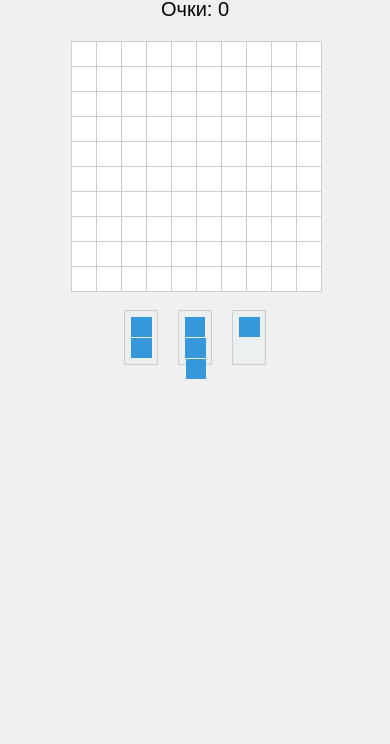
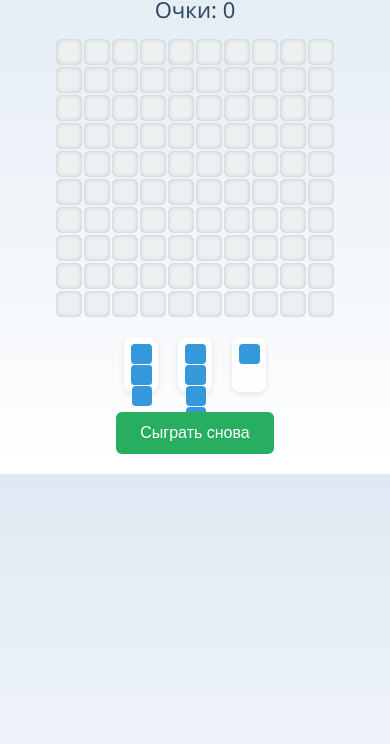
Before and after one commit to xflerix/Times, a plain HTML site: page game.html in a window 390 px wide. Shown: the part 100-844 px from the top of the page. Drawn offline with Linux system fonts and the light colour scheme.

Commit message:
Add files via upload

```diff
--- a/game.html
+++ b/game.html
@@ -1,52 +1,64 @@
 <!DOCTYPE html>
 <html lang="ru">
 <head>
-  <meta charset="UTF-8">
-  <meta name="viewport" content="width=device-width, initial-scale=1.0">
-  <title>Block Blast</title>
+  <meta charset="UTF-8" />
+  <meta name="viewport" content="width=device-width, initial-scale=1.0" />
+  <title>Block Blast Deluxe</title>
   <style>
     body {
-      font-family: sans-serif;
+      font-family: 'Segoe UI', sans-serif;
+      background: linear-gradient(to bottom, #dfe9f3, #ffffff);
       display: flex;
       flex-direction: column;
       align-items: center;
-      margin-top: 30px;
-      background-color: #f0f0f0;
+      margin: 0;
+      padding: 20px;
     }
-    h1 { margin-bottom: 10px; }
-    #score { margin-bottom: 20px; font-size: 20px; }
+    h1 {
+      color: #2c3e50;
+      margin-bottom: 10px;
+    }
+    #score {
+      font-size: 22px;
+      margin-bottom: 15px;
+      color: #34495e;
+    }
     #grid {
       display: grid;
-      grid-template-columns: repeat(10, 32px);
-      grid-template-rows: repeat(10, 32px);
+      grid-template-columns: repeat(10, 34px);
+      grid-template-rows: repeat(10, 34px);
       gap: 2px;
       margin-bottom: 20px;
     }
     .cell {
-      width: 32px;
-      height: 32px;
-      background-color: #fff;
-      border: 1px solid #ccc;
+      width: 34px;
+      height: 34px;
+      background-color: #ecf0f1;
+      border-radius: 6px;
+      box-shadow: inset 0 0 4px #bdc3c7;
     }
     .filled {
-      background-color: #2ecc71;
-      animation: pop 0.2s ease-in-out;
+      background-color: #2980b9;
+      box-shadow: 0 2px 5px rgba(0, 0, 0, 0.2);
+      transition: transform 0.2s;
+      animation: fadeIn 0.3s;
     }
-    @keyframes pop {
-      0% { transform: scale(0.6); opacity: 0.3; }
-      100% { transform: scale(1); opacity: 1; }
+    @keyframes fadeIn {
+      from { opacity: 0; transform: scale(0.7); }
+      to { opacity: 1; transform: scale(1); }
     }
     #blocks {
       display: flex;
+      flex-wrap: wrap;
       gap: 20px;
-      flex-wrap: wrap;
       justify-content: center;
     }
     .block {
       display: inline-block;
-      padding: 5px;
-      background-color: #ecf0f1;
-      border: 1px solid #ccc;
+      padding: 6px;
+      background: #fefefe;
+      border-radius: 8px;
+      box-shadow: 0 2px 6px rgba(0,0,0,0.1);
       cursor: grab;
     }
     .block div {
@@ -54,37 +66,39 @@
       height: 28px;
       background-color: #3498db;
       margin: 1px;
+      border-radius: 4px;
     }
-    .hidden { display: none; }
+    .hidden {
+      display: none;
+    }
     #restart-btn {
-      display: none;
       margin-top: 20px;
-      padding: 10px 20px;
+      padding: 12px 24px;
       font-size: 16px;
+      background-color: #27ae60;
+      color: white;
+      border: none;
+      border-radius: 6px;
+      cursor: pointer;
     }
     @media (max-width: 600px) {
       #grid {
-        grid-template-columns: repeat(10, 24px);
-        grid-template-rows: repeat(10, 24px);
-        gap: 1px;
+        grid-template-columns: repeat(10, 26px);
+        grid-template-rows: repeat(10, 26px);
       }
       .cell {
-        width: 24px;
-        height: 24px;
+        width: 26px;
+        height: 26px;
       }
       .block div {
         width: 20px;
         height: 20px;
       }
-      #restart-btn {
-        font-size: 14px;
-        padding: 8px 16px;
-      }
     }
   </style>
 </head>
 <body>
-  <h1>Block Blast</h1>
+  <h1>Block Blast Deluxe</h1>
   <div id="score">Очки: 0</div>
   <div id="grid"></div>
   <div id="blocks"></div>
@@ -96,13 +110,11 @@
     const scoreDisplay = document.getElementById('score');
     const restartBtn = document.getElementById('restart-btn');
     let score = 0;
-    const soundPlace = new Audio('place.mp3');
-    const soundLine = new Audio('line.mp3');
-    const soundEnd = new Audio('end.mp3');
 
     const blockShapes = [
       [[1]], [[1,1]], [[1],[1]], [[1,1,1]], [[1],[1],[1]], [[1,1],[1,1]],
-      [[1,1,0],[0,1,1]], [[0,1,1],[1,1,0]]
+      [[1,1,0],[0,1,1]], [[0,1,1],[1,1,0]], [[1,1,1],[0,1,0]], [[1,0],[1,1]],
+      [[0,1],[1,1]], [[1,1,1,1]], [[1],[1],[1],[1]], [[1,1,1],[1,0,0]], [[1,1,1],[0,0,1]]
     ];
 
     const cells = [];
@@ -136,7 +148,6 @@
         }
       }
       coords.forEach(c => c.classList.add('filled'));
-      soundPlace.play();
       return true;
     }
 
@@ -159,7 +170,6 @@
         }
       }
       if (cleared > 0) {
-        soundLine.play();
         score += cleared * 10;
         updateScore();
       }
@@ -229,11 +239,9 @@
       msg.id = 'game-over-msg';
       msg.textContent = 'Игра окончена!';
       msg.style.fontSize = '28px';
-      msg.style.color = '#e74c3c';
+      msg.style.color = '#c0392b';
       msg.style.marginTop = '20px';
       document.body.appendChild(msg);
-      soundEnd.play();
-      cells.forEach(c => c.replaceWith(c.cloneNode(true)));
       blocksContainer.innerHTML = '';
       restartBtn.style.display = 'inline-block';
     }
@@ -242,22 +250,6 @@
       cells.forEach(cell => cell.classList.remove('filled'));
       const msg = document.getElementById('game-over-msg');
       if (msg) msg.remove();
-      cells.forEach(cell => {
-        cell.addEventListener('dragover', e => e.preventDefault());
-        cell.addEventListener('drop', e => {
-          e.preventDefault();
-          const shape = JSON.parse(e.dataTransfer.getData('shape'));
-          const success = placeShape(parseInt(cell.dataset.index), shape);
-          if (success) {
-            clearLines();
-            e.target.closest('.block').classList.add('hidden');
-            if ([...blocksContainer.children].every(el => el.classList.contains('hidden'))) {
-              generateBlocks();
-              if (checkGameOver()) showGameOver();
-            }
-          }
-        });
-      });
       score = 0;
       updateScore();
       generateBlocks();
```
